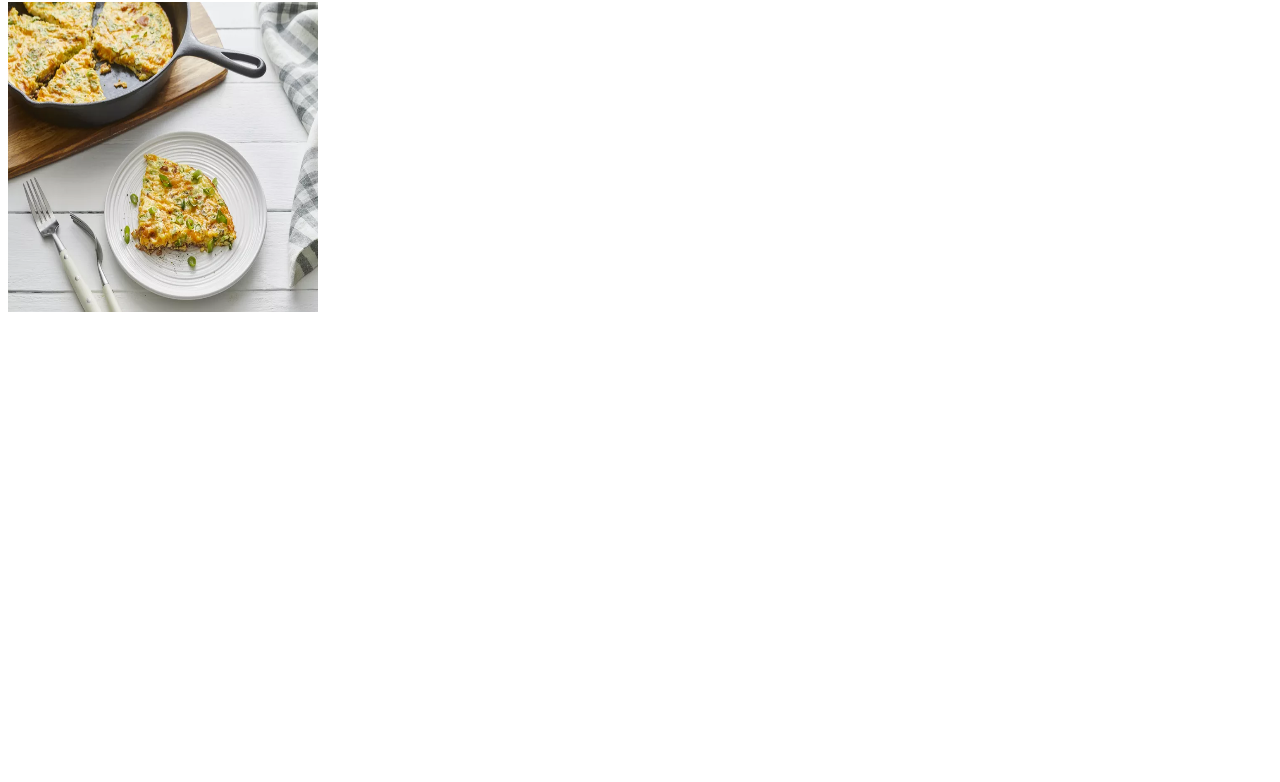
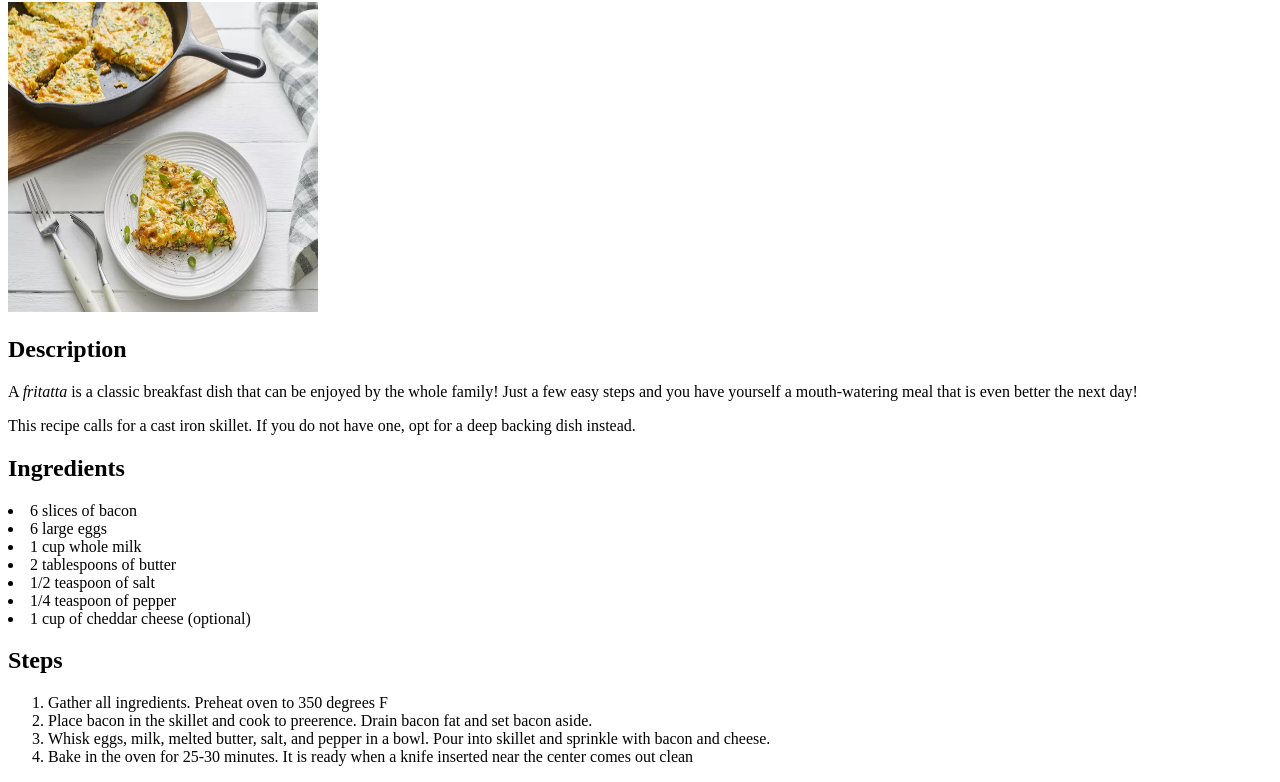
Before and after one commit to GillyGooms/odin-recipes, a plain HTML site: page recipes/fritatta.html in a window 1280 px wide. Shown: the part 78-860 px from the top of the page. Before the commit the page ends 800 px from the top, so only its background shows below. Drawn offline with Linux system fonts and the light colour scheme.

Commit message:
iteration 3 add description and steps add ordered and unordered list to recipe

```diff
--- a/recipes/fritatta.html
+++ b/recipes/fritatta.html
@@ -8,5 +8,27 @@
     <body>
         <h1>Fritatta Recipe</h1>
         <img src="../recipes/fritatta.webp" alt="Fritatta" height="310" width="310">
+        <h2>Description</h2>
+        <p>A <em>fritatta</em> is a classic breakfast dish that can be enjoyed by the whole family!
+            Just a few easy steps and you have yourself a mouth-watering meal that is even better the next day!
+        </p>
+        <p>This recipe calls for a cast iron skillet. If you do not have one, opt for a deep backing dish instead.</p>
+        <h2>Ingredients</h2>
+            <li>6 slices of bacon</li>
+            <li>6 large eggs</li>
+            <li>1 cup whole milk</li>
+            <li>2 tablespoons of butter</li>
+            <li>1/2 teaspoon of salt</li>
+            <li>1/4 teaspoon of pepper</li>
+            <li>1 cup of cheddar cheese (optional)</li>
+        <h2>Steps</h2>
+        <ol>
+            <li>Gather all ingredients. Preheat oven to 350 degrees F</li>
+            <li>Place bacon in the skillet and cook to preerence. Drain bacon fat and set bacon aside.</li>
+            <li>Whisk eggs, milk, melted butter, salt, and pepper in a bowl.
+                Pour into skillet and sprinkle with bacon and cheese.
+            </li>
+            <li>Bake in the oven for 25-30 minutes. It is ready when a knife inserted near the center comes out clean</li>
+        </ol>
     </body>
 </html>
```
